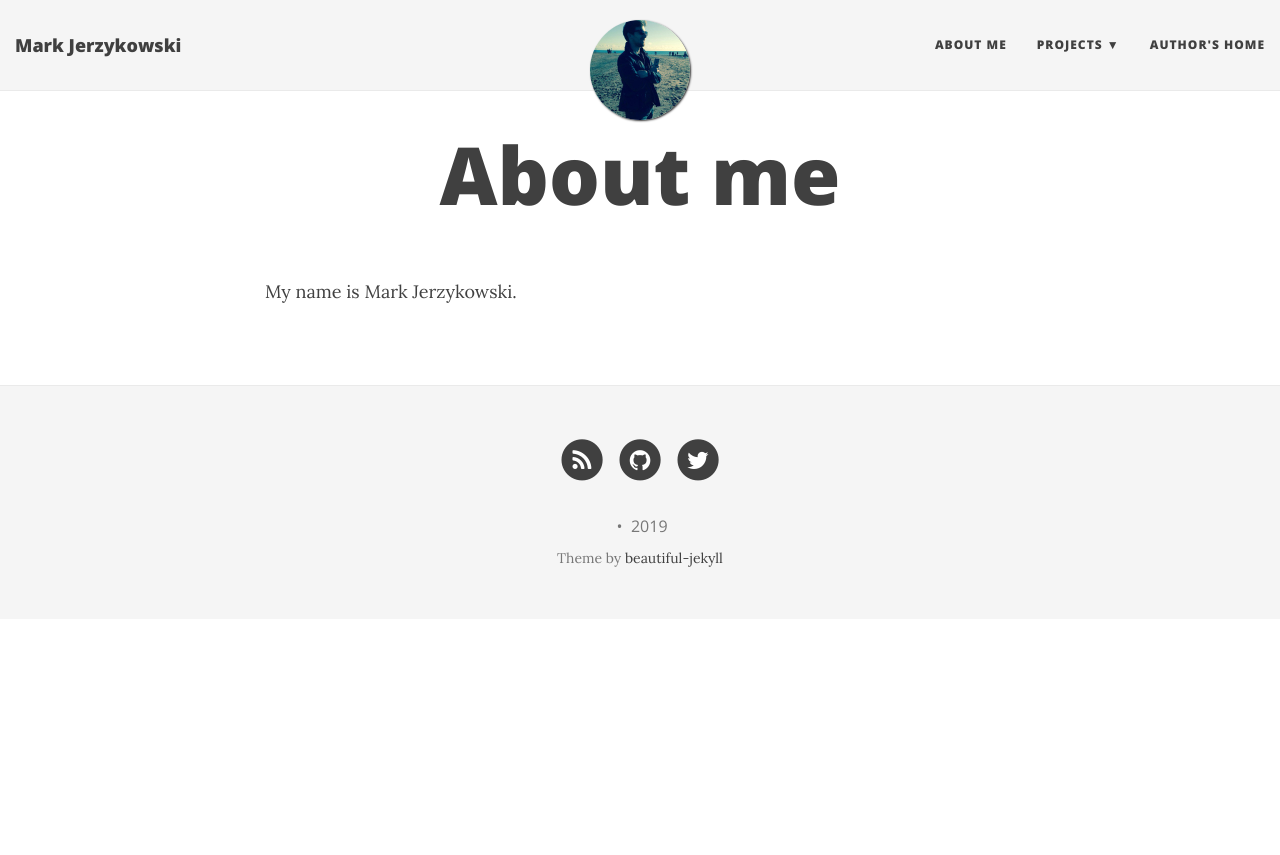
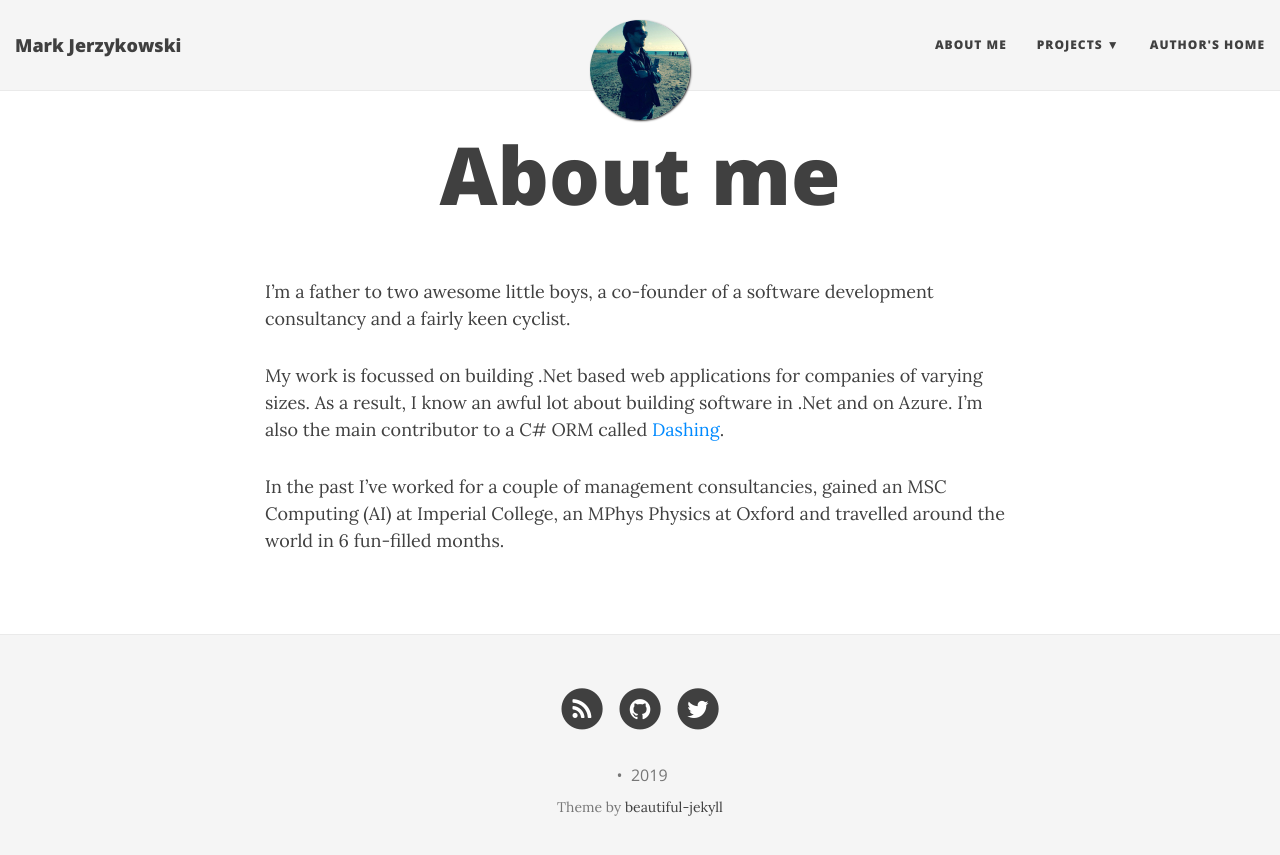
Before and after one commit to markjerz/markjerz.github.io, a Jekyll site: the page built from aboutme.md, in a window 1280 px wide. Shown: the top 855 px of the page. Built offline with Jekyll 4.4.1, drawn with Linux system fonts in a browser that asks for light colours; nearby versions of some CDN libraries.

Commit message:
about me take 1

```diff
--- a/aboutme.md
+++ b/aboutme.md
@@ -3,4 +3,8 @@ layout: page
 title: About me
 ---
 
-My name is Mark Jerzykowski.
+I'm a father to two awesome little boys, a co-founder of a software development consultancy and a fairly keen cyclist.
+
+My work is focussed on building .Net based web applications for companies of varying sizes. As a result, I know an awful lot about building software in .Net and on Azure. I'm also the main contributor to a C# ORM called [Dashing](http://polylytics.github.io/dashing/).
+
+In the past I've worked for a couple of management consultancies, gained an MSC Computing (AI) at Imperial College, an MPhys Physics at Oxford and travelled around the world in 6 fun-filled months.
```
